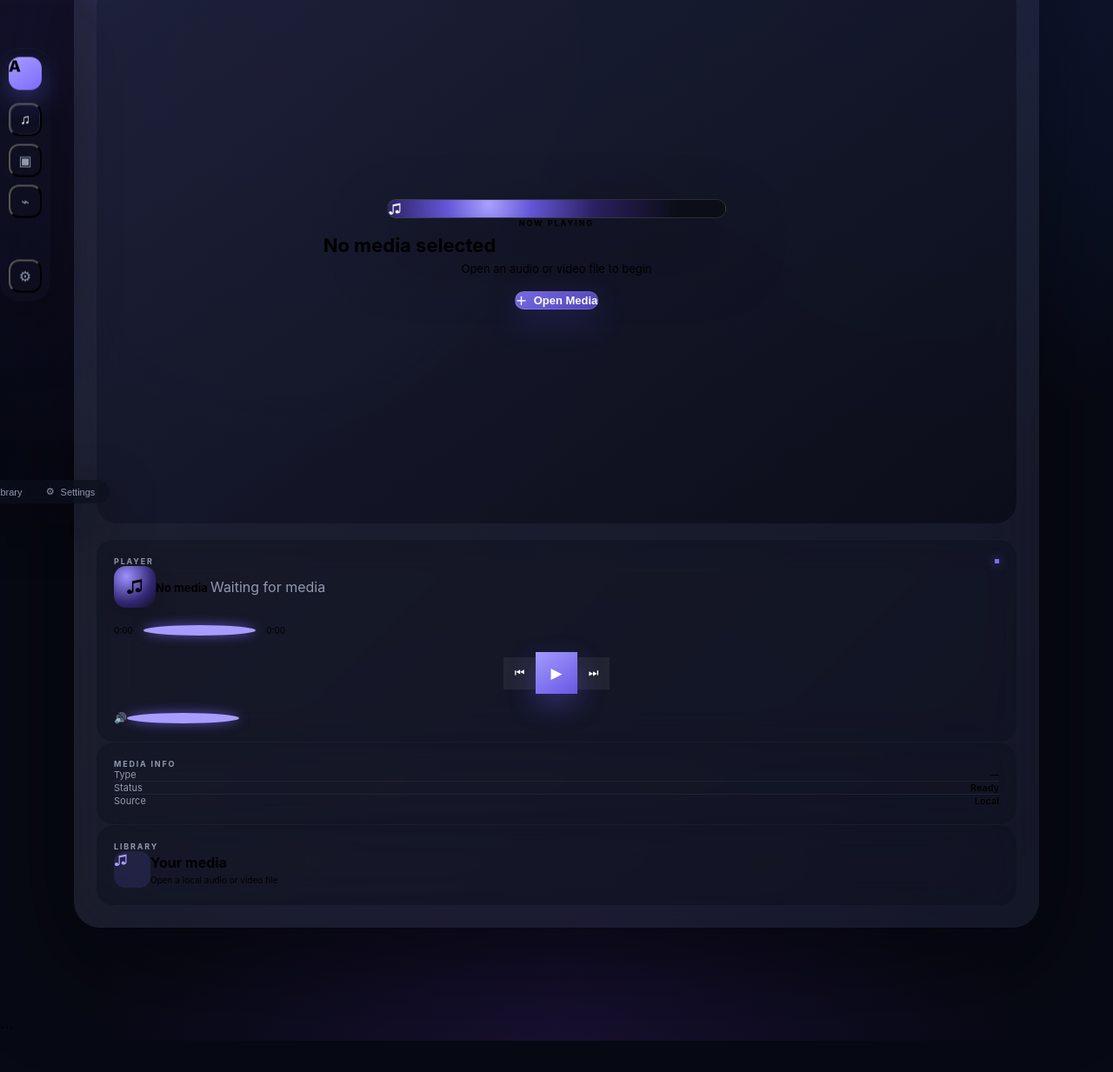
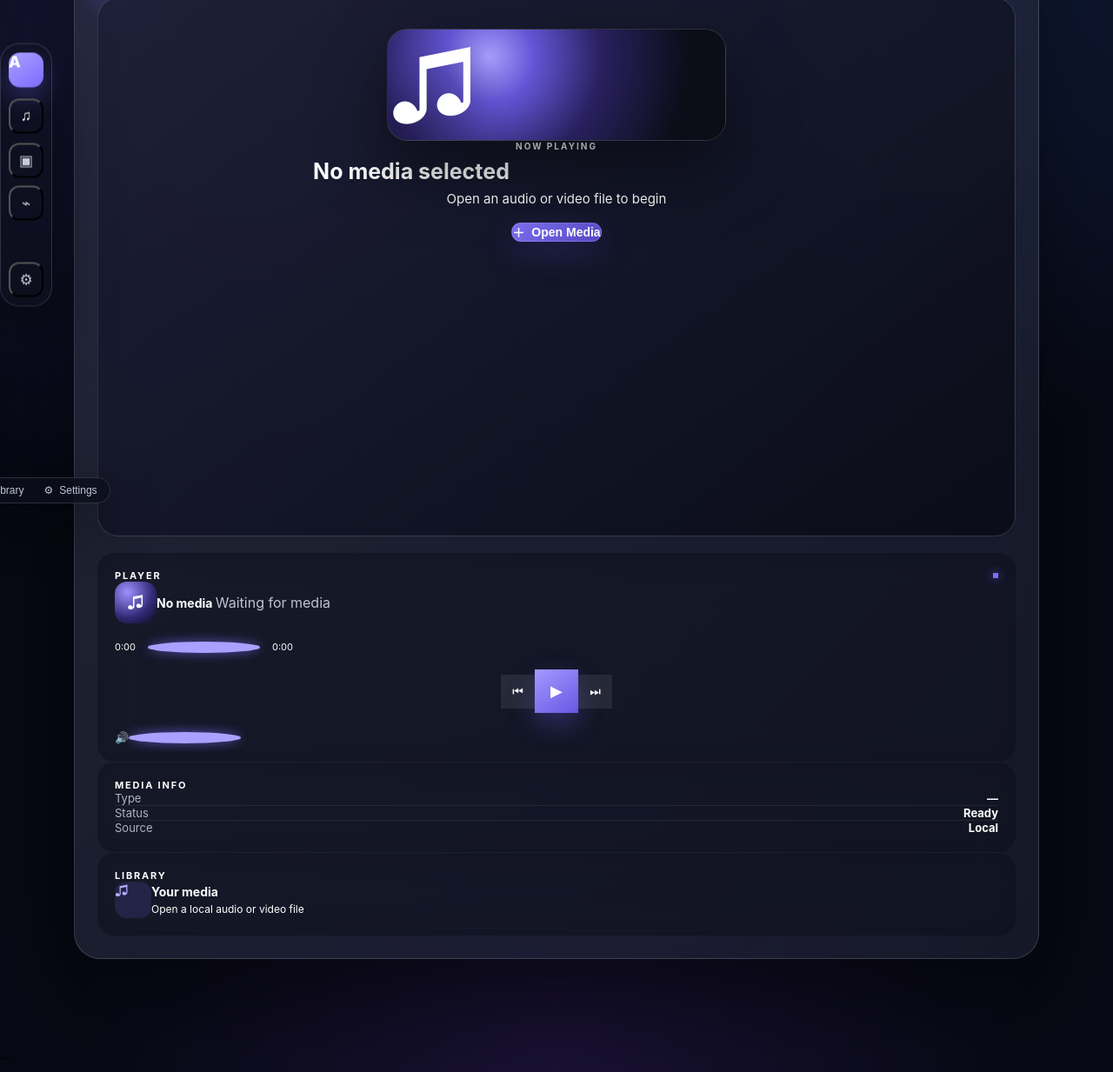
Before and after one commit to Aydel-dev/aydel-player, a plain HTML site: page index.html in a window 1280 px wide. Shown: the part 199-1432 px from the top of the page at 87% size. Before the commit the page ends 1396 px from the top, so only its background shows below. Drawn offline with Linux system fonts and the light colour scheme.

Commit message:
style.css

````diff
--- a/style.css
+++ b/style.css
@@ -6,18 +6,16 @@
 
 :root {
 --bg: #070914;
---glass: rgba(20, 24, 42, 0.62);
---glass-light: rgba(255, 255, 255, 0.07);
---glass-dark: rgba(5, 7, 15, 0.45);
+--glass: rgba(20, 24, 42, 0.68);
+--glass-light: rgba(255, 255, 255, 0.08);
+--line: rgba(255, 255, 255, 0.14);
 
 ```
---line: rgba(255, 255, 255, 0.11);
-
---text: #f5f7ff;
---muted: #9298ad;
+--text: #ffffff;
+--muted: #c1c5d5;
 
 --accent: #7c6cff;
---accent-light: #a89cff;
+--accent-light: #aaa0ff;
 
 --shadow: rgba(0, 0, 0, 0.55);
 ```
@@ -47,17 +45,17 @@
 background:
     radial-gradient(
         circle at 20% 20%,
-        rgba(91, 73, 190, 0.28),
+        rgba(91, 73, 190, 0.3),
         transparent 32%
     ),
     radial-gradient(
         circle at 85% 15%,
-        rgba(46, 87, 180, 0.22),
+        rgba(46, 87, 180, 0.24),
         transparent 30%
     ),
     radial-gradient(
         circle at 50% 100%,
-        rgba(99, 50, 180, 0.18),
+        rgba(99, 50, 180, 0.2),
         transparent 35%
     ),
     var(--bg);
@@ -65,9 +63,9 @@
 
 }
 
-/* =========================================================
+/* =========================
 BACKGROUND
-========================================================= */
+========================= */
 
 .background-glow {
 position: fixed;
@@ -80,7 +78,7 @@
     linear-gradient(
         120deg,
         transparent 20%,
-        rgba(124, 108, 255, 0.035),
+        rgba(124, 108, 255, 0.04),
         transparent 70%
     );
 
@@ -89,9 +87,9 @@
 
 }
 
-/* =========================================================
-LEFT APP RAIL
-========================================================= */
+/* =========================
+LEFT RAIL
+========================= */
 
 .app-rail {
 position: fixed;
@@ -102,7 +100,7 @@
 
 transform: translateY(-50%);
 
-width: 58px;
+width: 60px;
 
 padding: 10px;
 
@@ -114,14 +112,14 @@
 border: 1px solid var(--line);
 border-radius: 22px;
 
-background: rgba(14, 17, 31, 0.62);
+background: rgba(14, 17, 31, 0.75);
 
 backdrop-filter: blur(25px);
 -webkit-backdrop-filter: blur(25px);
 
 box-shadow:
     0 25px 70px var(--shadow),
-    inset 0 1px rgba(255, 255, 255, 0.04);
+    inset 0 1px rgba(255, 255, 255, 0.05);
 
 z-index: 20;
 ```
@@ -129,8 +127,8 @@
 }
 
 .rail-logo {
-width: 38px;
-height: 38px;
+width: 40px;
+height: 40px;
 
 ```
 display: flex;
@@ -139,8 +137,7 @@
 
 border-radius: 13px;
 
-font-size: 18px;
-font-weight: 800;
+color: #ffffff !important;
 
 background:
     linear-gradient(
@@ -148,6 +145,9 @@
         var(--accent-light),
         var(--accent)
     );
+
+font-size: 18px;
+font-weight: 800;
 
 box-shadow:
     0 10px 30px rgba(124, 108, 255, 0.35);
@@ -158,8 +158,8 @@
 }
 
 .rail-button {
-width: 38px;
-height: 38px;
+width: 40px;
+height: 40px;
 
 ```
 border: 0;
@@ -167,9 +167,9 @@
 
 background: transparent;
 
-color: var(--muted);
+color: #c8ccda !important;
 
-font-size: 16px;
+font-size: 17px;
 
 cursor: pointer;
 
@@ -181,20 +181,14 @@
 
 }
 
-.rail-button:hover {
-color: white;
-background: var(--glass-light);
-transform: translateY(-2px);
-}
-
+.rail-button:hover,
 .rail-button.active {
-color: white;
+color: #ffffff !important;
 
 ```
-background: rgba(124, 108, 255, 0.18);
+background: rgba(124, 108, 255, 0.2);
 
-box-shadow:
-    inset 0 0 0 1px rgba(124, 108, 255, 0.18);
+transform: translateY(-2px);
 ```
 
 }
@@ -203,9 +197,9 @@
 height: 30px;
 }
 
-/* =========================================================
+/* =========================
 CLOCK
-========================================================= */
+========================= */
 
 .clock {
 position: fixed;
@@ -214,32 +208,47 @@
 top: 28px;
 left: 105px;
 
-z-index: 10;
+z-index: 50;
+
+color: #ffffff !important;
+
+opacity: 1 !important;
+visibility: visible !important;
 ```
 
 }
 
 #clockTime {
-font-size: 25px;
-font-weight: 600;
-letter-spacing: -0.5px;
-}
-
-#clockDate {
-margin-top: 3px;
+color: #ffffff !important;
 
 ```
-color: var(--muted);
+font-size: 28px !important;
+font-weight: 700 !important;
 
-font-size: 11px;
-letter-spacing: 0.5px;
+line-height: 1.1;
+
+letter-spacing: -0.5px;
 ```
 
 }
 
-/* =========================================================
+#clockDate {
+margin-top: 5px;
+
+```
+color: #c5c9da !important;
+
+font-size: 13px !important;
+font-weight: 500;
+
+line-height: 1.2;
+```
+
+}
+
+/* =========================
 MAIN WINDOW
-========================================================= */
+========================= */
 
 .window {
 width: min(1180px, calc(100vw - 170px));
@@ -251,13 +260,17 @@
 
 padding: 26px;
 
+position: relative;
+
+color: #ffffff !important;
+
 border: 1px solid var(--line);
 border-radius: 30px;
 
 background:
     linear-gradient(
         135deg,
-        rgba(255, 255, 255, 0.075),
+        rgba(255, 255, 255, 0.08),
         rgba(255, 255, 255, 0.025)
     ),
     var(--glass);
@@ -267,16 +280,30 @@
 
 box-shadow:
     0 40px 120px rgba(0, 0, 0, 0.55),
-    inset 0 1px rgba(255, 255, 255, 0.05);
-
-position: relative;
+    inset 0 1px rgba(255, 255, 255, 0.06);
 ```
 
 }
 
-/* =========================================================
+/* =========================
+FORCE TEXT VISIBILITY
+========================= */
+
+.window h1,
+.window h2,
+.window h3,
+.window p,
+.window span,
+.window strong,
+.window button,
+.dock,
+.dock button {
+color: #ffffff;
+}
+
+/* =========================
 HEADER
-========================================================= */
+========================= */
 
 .window-header {
 display: flex;
@@ -306,6 +333,8 @@
 
 border-radius: 14px;
 
+color: #ffffff !important;
+
 background:
     linear-gradient(
         145deg,
@@ -323,17 +352,22 @@
 }
 
 .brand h1 {
-font-size: 17px;
+color: #ffffff !important;
+
+```
+font-size: 20px;
 font-weight: 700;
+```
+
 }
 
 .brand p {
-margin-top: 3px;
+margin-top: 4px;
 
 ```
-color: var(--muted);
+color: #bfc4d5 !important;
 
-font-size: 12px;
+font-size: 13px;
 ```
 
 }
@@ -344,24 +378,25 @@
 gap: 8px;
 
 ```
-padding: 8px 12px;
+padding: 9px 13px;
 
 border: 1px solid var(--line);
 border-radius: 999px;
 
-color: var(--muted);
+color: #dfe2ee !important;
 
-background: rgba(0, 0, 0, 0.14);
+background: rgba(0, 0, 0, 0.2);
 
-font-size: 10px;
+font-size: 11px;
+font-weight: 600;
 letter-spacing: 1px;
 ```
 
 }
 
 .status-dot {
-width: 6px;
-height: 6px;
+width: 7px;
+height: 7px;
 
 ```
 border-radius: 50%;
@@ -374,9 +409,9 @@
 
 }
 
-/* =========================================================
-CONTENT GRID
-========================================================= */
+/* =========================
+CONTENT
+========================= */
 
 .content {
 display: grid;
@@ -391,9 +426,9 @@
 
 }
 
-/* =========================================================
-HERO CARD
-========================================================= */
+/* =========================
+HERO
+========================= */
 
 .hero-card {
 min-height: 620px;
@@ -409,12 +444,9 @@
 background:
     linear-gradient(
         145deg,
-        rgba(28, 31, 55, 0.8),
-        rgba(9, 11, 22, 0.8)
+        rgba(28, 31, 55, 0.85),
+        rgba(9, 11, 22, 0.85)
     );
-
-box-shadow:
-    inset 0 1px rgba(255, 255, 255, 0.04);
 ```
 
 }
@@ -435,10 +467,6 @@
         rgba(58, 80, 190, 0.16),
         transparent 30%
     );
-
-filter: blur(3px);
-
-pointer-events: none;
 ```
 
 }
@@ -451,11 +479,9 @@
 background:
     linear-gradient(
         to bottom,
-        rgba(8, 10, 20, 0.05),
-        rgba(5, 7, 14, 0.78)
+        rgba(8, 10, 20, 0.02),
+        rgba(5, 7, 14, 0.8)
     );
-
-pointer-events: none;
 ```
 
 }
@@ -464,8 +490,6 @@
 position: relative;
 
 ```
-height: 100%;
-
 min-height: 620px;
 
 padding: 35px;
@@ -478,9 +502,9 @@
 
 }
 
-/* =========================================================
+/* =========================
 MEDIA
-========================================================= */
+========================= */
 
 .media-container {
 width: min(390px, 72%);
@@ -494,7 +518,7 @@
 
 position: relative;
 
-border: 1px solid rgba(255, 255, 255, 0.13);
+border: 1px solid rgba(255, 255, 255, 0.14);
 
 background:
     linear-gradient(
@@ -553,9 +577,9 @@
 position: relative;
 
 ```
+color: #ffffff !important;
+
 font-size: 105px;
-
-color: rgba(255, 255, 255, 0.9);
 
 text-shadow:
     0 15px 45px rgba(0, 0, 0, 0.45);
@@ -575,9 +599,9 @@
 
 }
 
-/* =========================================================
+/* =========================
 TRACK INFO
-========================================================= */
+========================= */
 
 .track-info {
 width: 100%;
@@ -591,12 +615,12 @@
 }
 
 .eyebrow {
-margin-bottom: 7px;
+margin-bottom: 8px;
 
 ```
-color: var(--accent-light);
+color: #b4aaff !important;
 
-font-size: 9px;
+font-size: 10px;
 font-weight: 700;
 
 letter-spacing: 2px;
@@ -610,31 +634,33 @@
 ```
 margin: auto;
 
+color: #ffffff !important;
+
 overflow: hidden;
 
 text-overflow: ellipsis;
 
 white-space: nowrap;
 
-font-size: 22px;
+font-size: 25px;
 ```
 
 }
 
 .track-info p {
-margin-top: 6px;
+margin-top: 7px;
 
 ```
-color: var(--muted);
+color: #c2c6d6 !important;
 
-font-size: 13px;
+font-size: 15px;
 ```
 
 }
 
-/* =========================================================
+/* =========================
 OPEN BUTTON
-========================================================= */
+========================= */
 
 .main-actions {
 margin-top: 18px;
@@ -646,22 +672,22 @@
 gap: 8px;
 
 ```
-padding: 11px 17px;
+padding: 12px 18px;
 
-border: 1px solid rgba(255, 255, 255, 0.12);
+border: 1px solid rgba(255, 255, 255, 0.14);
 
 border-radius: 13px;
 
 background:
     linear-gradient(
         145deg,
-        rgba(132, 119, 255, 0.9),
-        rgba(91, 75, 206, 0.9)
+        rgba(132, 119, 255, 0.95),
+        rgba(91, 75, 206, 0.95)
     );
 
-color: white;
+color: #ffffff !important;
 
-font-size: 13px;
+font-size: 14px;
 font-weight: 600;
 
 cursor: pointer;
@@ -686,9 +712,9 @@
 
 }
 
-/* =========================================================
+/* =========================
 SIDE PANEL
-========================================================= */
+========================= */
 
 .side-panel {
 display: flex;
@@ -700,9 +726,9 @@
 
 }
 
-/* =========================================================
-GLASS CARDS
-========================================================= */
+/* =========================
+CARDS
+========================= */
 
 .card {
 padding: 20px;
@@ -712,13 +738,13 @@
 border-radius: 20px;
 
 background:
-    rgba(10, 13, 25, 0.45);
+    rgba(10, 13, 25, 0.5);
 
 backdrop-filter: blur(18px);
 -webkit-backdrop-filter: blur(18px);
 
 box-shadow:
-    inset 0 1px rgba(255, 255, 255, 0.035);
+    inset 0 1px rgba(255, 255, 255, 0.04);
 
 transition:
     transform 0.2s ease,
@@ -732,7 +758,7 @@
 
 ```
 border-color:
-    rgba(255, 255, 255, 0.17);
+    rgba(255, 255, 255, 0.19);
 ```
 
 }
@@ -745,9 +771,9 @@
 ```
 margin-bottom: 18px;
 
-color: var(--muted);
+color: #c9cddd !important;
 
-font-size: 9px;
+font-size: 11px;
 font-weight: 700;
 
 letter-spacing: 1.8px;
@@ -756,8 +782,8 @@
 }
 
 .card-dot {
-width: 5px;
-height: 5px;
+width: 6px;
+height: 6px;
 
 ```
 border-radius: 50%;
@@ -770,9 +796,9 @@
 
 }
 
-/* =========================================================
+/* =========================
 MINI TRACK
-========================================================= */
+========================= */
 
 .mini-track {
 display: flex;
@@ -807,10 +833,9 @@
         #0b0d17
     );
 
+color: #ffffff !important;
+
 font-size: 20px;
-
-box-shadow:
-    0 10px 25px rgba(0, 0, 0, 0.25);
 ```
 
 }
@@ -835,23 +860,25 @@
 
 white-space: nowrap;
 
-font-size: 13px;
+color: #ffffff !important;
+
+font-size: 14px;
 ```
 
 }
 
 .mini-info span {
-color: var(--muted);
+color: #bfc4d5 !important;
 
 ```
-font-size: 11px;
+font-size: 12px;
 ```
 
 }
 
-/* =========================================================
+/* =========================
 PROGRESS
-========================================================= */
+========================= */
 
 .progress-section {
 display: flex;
@@ -864,12 +891,12 @@
 }
 
 .progress-section span {
-width: 34px;
+width: 38px;
 
 ```
-color: var(--muted);
+color: #bfc4d5 !important;
 
-font-size: 10px;
+font-size: 11px;
 ```
 
 }
@@ -878,21 +905,21 @@
 text-align: right;
 }
 
-/* =========================================================
-RANGE INPUTS
-========================================================= */
+/* =========================
+RANGE
+========================= */
 
 input[type="range"] {
 appearance: none;
 
 ```
 width: 100%;
-height: 4px;
+height: 5px;
 
 border-radius: 10px;
 
 background:
-    rgba(255, 255, 255, 0.12);
+    rgba(255, 255, 255, 0.15);
 
 cursor: pointer;
 ```
@@ -903,8 +930,8 @@
 appearance: none;
 
 ```
-width: 12px;
-height: 12px;
+width: 13px;
+height: 13px;
 
 border-radius: 50%;
 
@@ -916,9 +943,9 @@
 
 }
 
-/* =========================================================
+/* =========================
 CONTROLS
-========================================================= */
+========================= */
 
 .controls {
 display: flex;
@@ -944,6 +971,8 @@
 
 cursor: pointer;
 
+color: #ffffff !important;
+
 transition:
     transform 0.18s ease,
     background 0.18s ease;
@@ -952,18 +981,16 @@
 }
 
 .control-button {
-width: 37px;
-height: 37px;
+width: 39px;
+height: 39px;
 
 ```
 border-radius: 50%;
 
 background:
-    rgba(255, 255, 255, 0.06);
+    rgba(255, 255, 255, 0.08);
 
-color: white;
-
-font-size: 13px;
+font-size: 14px;
 ```
 
 }
@@ -973,14 +1000,14 @@
 
 ```
 background:
-    rgba(255, 255, 255, 0.11);
+    rgba(255, 255, 255, 0.14);
 ```
 
 }
 
 .play-button {
-width: 48px;
-height: 48px;
+width: 50px;
+height: 50px;
 
 ```
 border-radius: 50%;
@@ -992,9 +1019,7 @@
         #6757e3
     );
 
-color: white;
-
-font-size: 17px;
+font-size: 18px;
 
 box-shadow:
     0 12px 30px rgba(100, 84, 226, 0.35);
@@ -1006,9 +1031,9 @@
 transform: scale(1.08);
 }
 
-/* =========================================================
+/* =========================
 VOLUME
-========================================================= */
+========================= */
 
 .volume-section {
 display: flex;
@@ -1019,16 +1044,16 @@
 
 margin-top: 20px;
 
-color: var(--muted);
+color: #c0c5d6 !important;
 
-font-size: 12px;
+font-size: 13px;
 ```
 
 }
 
-/* =========================================================
+/* =========================
 MEDIA INFO
-========================================================= */
+========================= */
 
 .info-row {
 display: flex;
@@ -1038,9 +1063,9 @@
 ```
 padding: 10px 0;
 
-border-bottom: 1px solid rgba(255, 255, 255, 0.055);
+border-bottom: 1px solid rgba(255, 255, 255, 0.07);
 
-font-size: 11px;
+font-size: 13px;
 ```
 
 }
@@ -1050,16 +1075,21 @@
 }
 
 .info-row span {
-color: var(--muted);
+color: #aeb4c8 !important;
 }
 
 .info-row strong {
+color: #ffffff !important;
+
+```
 font-weight: 500;
+```
+
 }
 
-/* =========================================================
+/* =========================
 LIBRARY
-========================================================= */
+========================= */
 
 .library-empty {
 display: flex;
@@ -1083,9 +1113,9 @@
 border-radius: 13px;
 
 background:
-    rgba(124, 108, 255, 0.13);
+    rgba(124, 108, 255, 0.15);
 
-color: var(--accent-light);
+color: #b9b0ff !important;
 ```
 
 }
@@ -1094,7 +1124,9 @@
 display: block;
 
 ```
-font-size: 12px;
+color: #ffffff !important;
+
+font-size: 14px;
 ```
 
 }
@@ -1103,16 +1135,16 @@
 margin-top: 4px;
 
 ```
-color: var(--muted);
+color: #b9bfd0 !important;
 
-font-size: 10px;
+font-size: 12px;
 ```
 
 }
 
-/* =========================================================
-BOTTOM DOCK
-========================================================= */
+/* =========================
+DOCK
+========================= */
 
 .dock {
 position: fixed;
@@ -1134,7 +1166,7 @@
 border-radius: 19px;
 
 background:
-    rgba(12, 15, 28, 0.68);
+    rgba(12, 15, 28, 0.78);
 
 backdrop-filter: blur(25px);
 -webkit-backdrop-filter: blur(25px);
@@ -1151,7 +1183,7 @@
 min-width: 76px;
 
 ```
-padding: 9px 13px;
+padding: 10px 13px;
 
 display: flex;
 align-items: center;
@@ -1164,9 +1196,9 @@
 
 background: transparent;
 
-color: var(--muted);
+color: #c1c6d8 !important;
 
-font-size: 11px;
+font-size: 12px;
 
 cursor: pointer;
 
@@ -1177,29 +1209,20 @@
 
 }
 
-.dock-button:hover {
-color: white;
+.dock-button:hover,
+.dock-button.active {
+color: #ffffff !important;
 
 ```
 background:
-    rgba(255, 255, 255, 0.06);
+    rgba(124, 108, 255, 0.2);
 ```
 
 }
 
-.dock-button.active {
-color: white;
-
-```
-background:
-    rgba(124, 108, 255, 0.17);
-```
-
-}
-
-/* =========================================================
+/* =========================
 RESPONSIVE
-========================================================= */
+========================= */
 
 @media (max-width: 1000px) {
 
@@ -1249,15 +1272,13 @@
 
     width: fit-content;
 
-    margin:
-        20px 20px 0;
+    margin: 20px 20px 0;
 }
 
 .window {
     width: calc(100% - 24px);
 
-    margin:
-        25px auto 100px;
+    margin: 25px auto 100px;
 
     padding: 16px;
 
@@ -1294,10 +1315,6 @@
     display: flex;
 }
 
-.library-card {
-    grid-column: auto;
-}
-
 .dock {
     bottom: 14px;
 }
````
